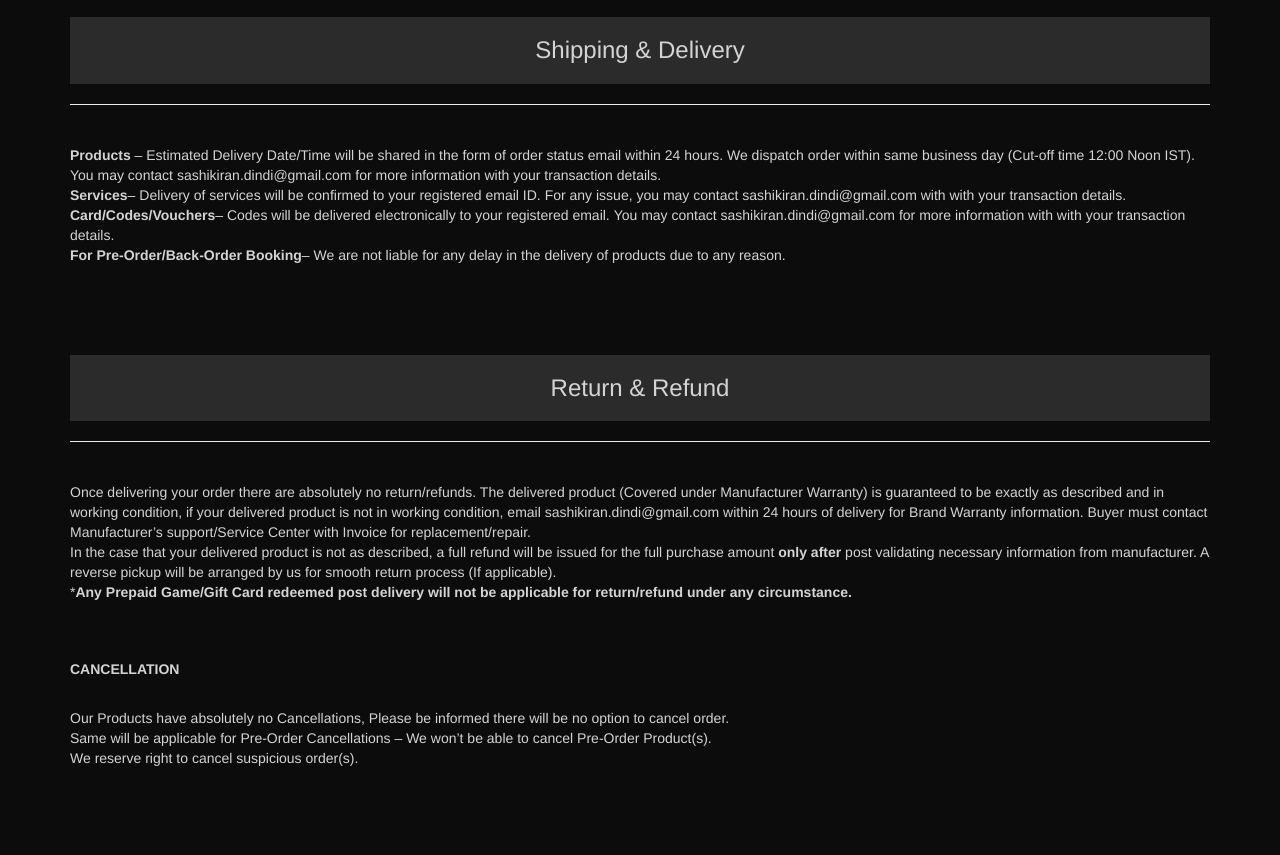
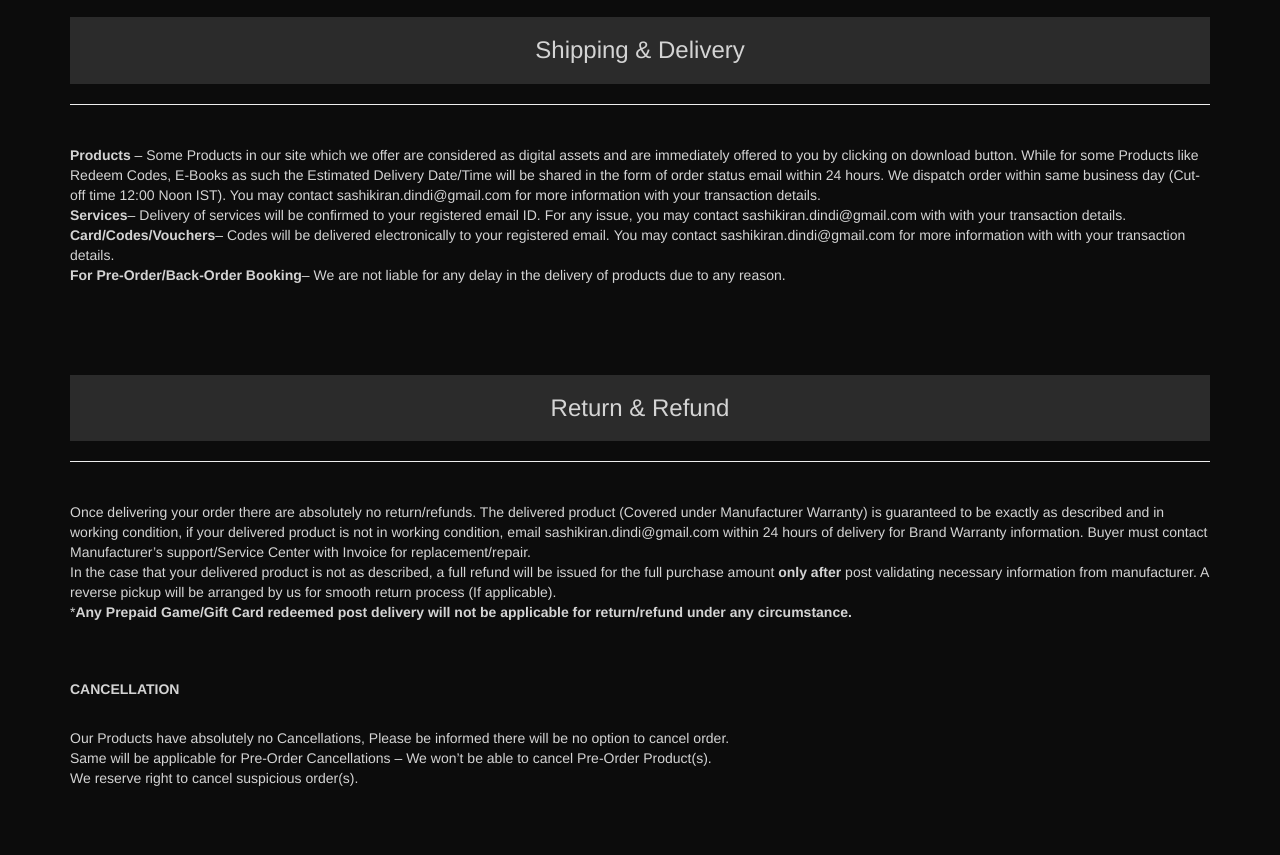
Before and after one commit to Deyeskay/Deyeskay.github.io, a plain HTML site: page terms-policies.html in a window 1280 px wide. Shown: the part 5940-6795 px from the top of the page. Drawn offline with nearby package versions, Linux system fonts and the light colour scheme.

Commit message:
Update terms-policies.html

```diff
--- a/terms-policies.html
+++ b/terms-policies.html
@@ -297,9 +297,15 @@
 
 
  <h3  class="heading2">Shipping &amp; Delivery</h3> <hr>
-<p><br /><strong>Products</strong>&nbsp;&ndash; Estimated Delivery Date/Time will be&nbsp;shared in the form of&nbsp;order status email within 24 hours. We dispatch order within same business day (Cut-off time 12:00 Noon IST). You may contact&nbsp;sashikiran.dindi@gmail.com&nbsp;for more information with your transaction details.<br /><strong>Services</strong>&ndash; Delivery of services will be confirmed to your registered email ID. For any issue, you may contact sashikiran.dindi@gmail.com with with&nbsp;your transaction details.<br /><strong>Card/Codes/Vouchers</strong>&ndash; Codes will be delivered electronically to your registered email.&nbsp;You may contact sashikiran.dindi@gmail.com&nbsp;for more information with with&nbsp;your transaction details.<br /><strong>For Pre-Order/Back-Order Booking</strong>&ndash; We are not liable for any delay in the delivery of products due to any reason.<br /><br /></p>
+<p><br /><strong>Products</strong>&nbsp;&ndash;
+Some Products in our site which we offer are considered as digital assets and are immediately offered to you by clicking on download button.
+	While for some Products like Redeem Codes, E-Books as such the Estimated Delivery Date/Time will be&nbsp;shared in the form of&nbsp;order status email
+	within 24 hours. We dispatch order within same business day (Cut-off time 12:00 Noon IST).
+	You may contact&nbsp;sashikiran.dindi@gmail.com&nbsp;for more information with your transaction details.
 
-     <br><br>
+	<br /><strong>Services</strong>&ndash; Delivery of services will be confirmed to your registered email ID. For any issue, you may contact sashikiran.dindi@gmail.com with with&nbsp;your transaction details.<br /><strong>Card/Codes/Vouchers</strong>&ndash; Codes will be delivered electronically to your registered email.&nbsp;You may contact sashikiran.dindi@gmail.com&nbsp;for more information with with&nbsp;your transaction details.<br /><strong>For Pre-Order/Back-Order Booking</strong>&ndash; We are not liable for any delay in the delivery of products due to any reason.<br /><br /></p>
+
+    <br><br>
 
      <h3  class="heading2">Return &amp; Refund</h3><hr>
 <p><br />Once delivering your order there are absolutely no return/refunds. The delivered product (Covered under Manufacturer Warranty) is guaranteed to be exactly as described and in working condition, if your delivered product is not in working condition, email sashikiran.dindi@gmail.com within 24 hours of delivery for Brand Warranty information. Buyer must contact Manufacturer&rsquo;s support/Service Center with Invoice for replacement/repair.<br />In the case that your delivered product is not as described, a full refund will be issued for the full purchase amount&nbsp;<strong>only after</strong>&nbsp;post validating necessary information from manufacturer. A reverse pickup will be arranged by us for smooth return process (If applicable).<br />*<strong>Any Prepaid Game/Gift Card redeemed post delivery will not be applicable for return/refund under any circumstance.</strong><br /><br /></p>
```
